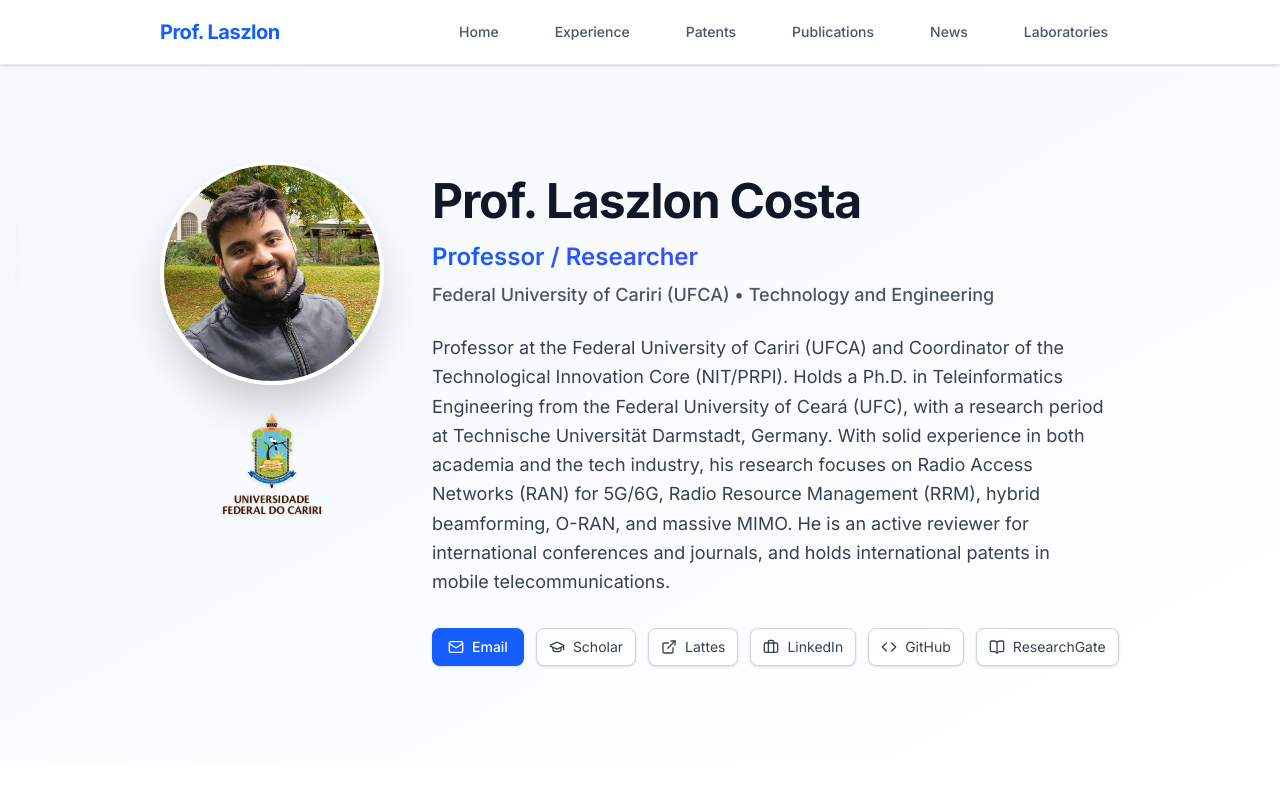
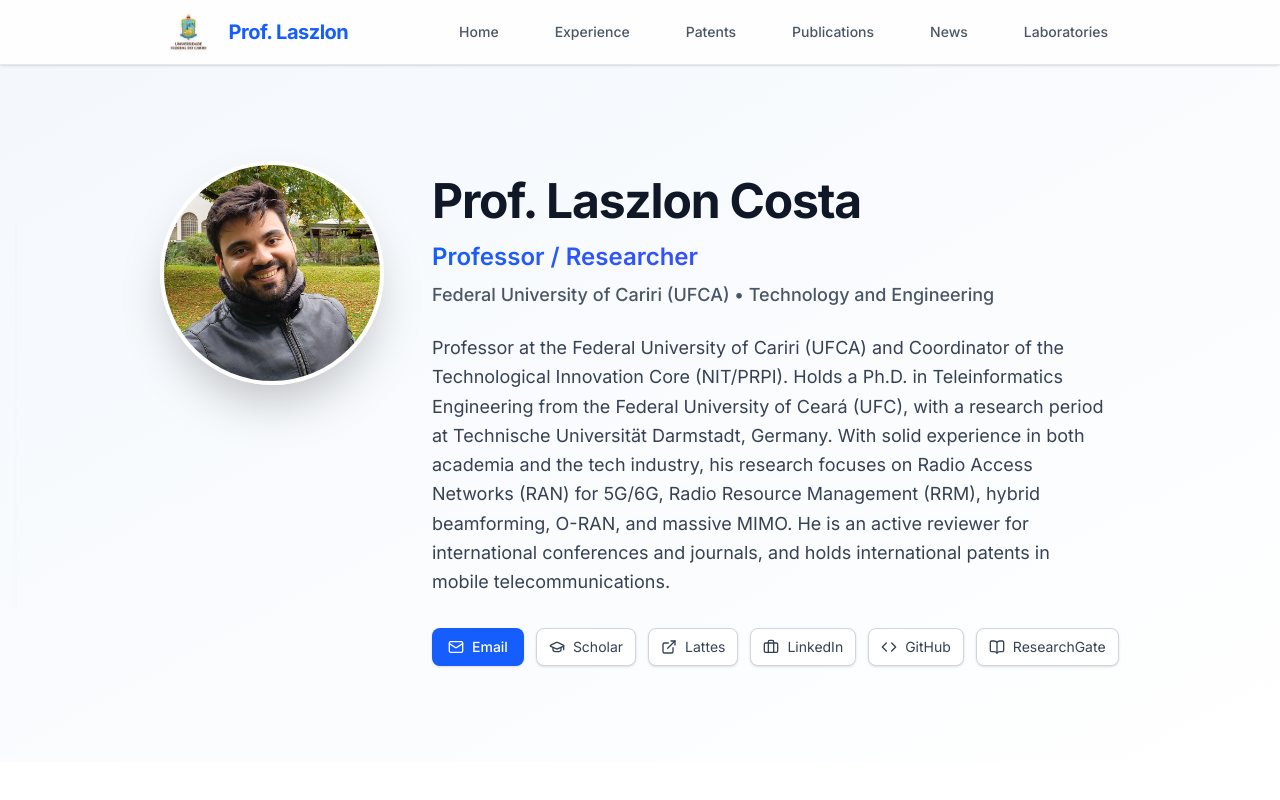
Before and after one commit to laszloncosta/laszloncosta.github.io, a Next.js app: page / in a window 1280 px wide. Shown: the top 800 px of the page. Built offline with nearby package versions, Linux system fonts and the light colour scheme.

Commit message:
Move UFCA logo from Hero to Navbar

```diff
--- a/src/components/HeroSection.jsx
+++ b/src/components/HeroSection.jsx
@@ -6,14 +6,10 @@ export default function HeroSection() {
     <section id="about" className="py-16 md:py-24 bg-gradient-to-br from-blue-50/50 to-white">
       <div className="max-w-5xl mx-auto px-4 sm:px-6 lg:px-8 flex flex-col md:flex-row items-center md:items-start gap-8 md:gap-12">
 
-        {/* Coluna Esquerda: Foto e Brasão */}
+        {/* Coluna Esquerda: Foto */}
         <div className="flex flex-col items-center gap-6 shrink-0">
           <div className="w-48 h-48 md:w-56 md:h-56 rounded-full overflow-hidden shadow-2xl border-4 border-white">
             <img src="/profile.jpg" alt={bioData.name} className="w-full h-full object-cover" />
-          </div>
-
-          <div className="hidden md:block">
-            <img src="/ufca-logo.png" alt="UFCA Logo" className="w-32 md:w-40 h-auto object-contain drop-shadow-sm hover:scale-105 transition-transform duration-300" />
           </div>
         </div>
 
@@ -56,11 +52,6 @@ export default function HeroSection() {
               <BookOpen size={16} /> ResearchGate
             </a>
           </div>
-
-          {/* Brasão no Mobile (No fim das informações) */}
-          <div className="md:hidden mt-10 pt-8 border-t border-gray-100 flex justify-center">
-            <img src="/ufca-logo.png" alt="UFCA Logo" className="h-32 object-contain drop-shadow-sm hover:scale-105 transition-transform duration-300" />
-          </div>
         </div>
       </div>
     </section>
--- a/src/components/Navbar.jsx
+++ b/src/components/Navbar.jsx
@@ -5,8 +5,9 @@ export default function Navbar() {
     <header className="sticky top-0 z-50 w-full backdrop-blur-md bg-white/80 border-b border-gray-200 shadow-sm">
       <div className="max-w-5xl mx-auto px-4 sm:px-6 lg:px-8">
         <div className="flex justify-between items-center h-16">
-          <div className="shrink-0 flex items-center">
-            <span className="font-bold text-xl text-blue-600 tracking-tight">Prof. Laszlon</span>
+          <div className="shrink-0 flex items-center gap-3">
+            <img src="/ufca-logo.png" alt="UFCA" className="h-10 object-contain drop-shadow-sm" />
+            <span className="font-bold text-xl text-blue-600 tracking-tight hidden sm:block">Prof. Laszlon</span>
           </div>
           <div className="hidden sm:flex sm:space-x-8">
             <a href="#about" className="text-gray-600 hover:text-blue-600 px-3 py-2 text-sm font-medium transition-colors">Home</a>
```
